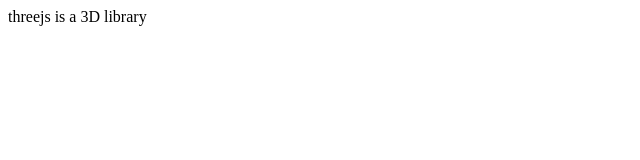
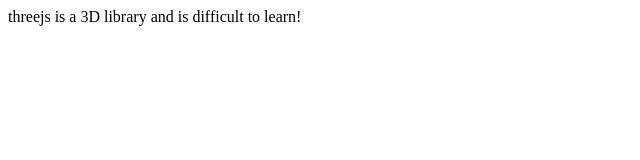
Before and after one commit to istar77/git-pages, a plain HTML site: page threejs/index.html in a window 1280 px wide. Shown: the whole page, without its empty margins (0-640 px from the left). Drawn offline with Linux system fonts and the light colour scheme.

```diff
--- a/threejs/index.html
+++ b/threejs/index.html
@@ -6,6 +6,6 @@
   <title>threejs</title>
 </head>
 <body>
-  threejs is a 3D library
+  threejs is a 3D library and is difficult to learn!
 </body>
 </html>
```
